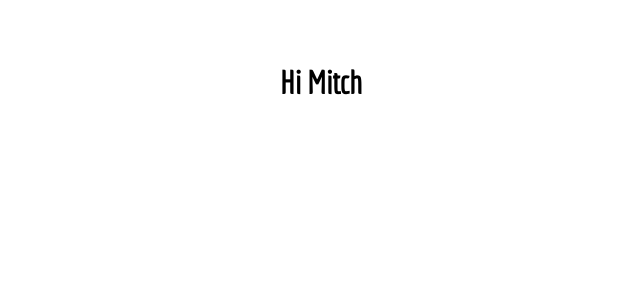
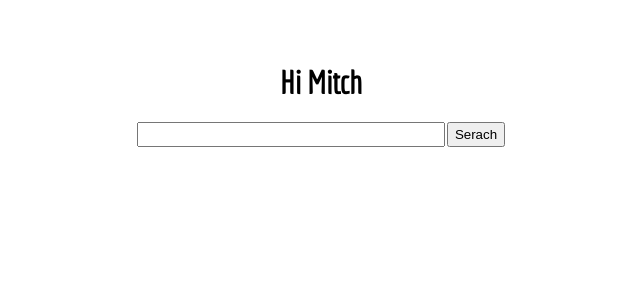
Before and after one commit to MitchStonehocker/hooks-100, a React (Create React App) app: page / in a window 1280 px wide. Shown: the top 300 px of the page, without its empty margins (319-959 px from the left). Built offline with nearby package versions, Linux system fonts and the light colour scheme.

Commit message:
useState

```diff
--- a/src/App.js
+++ b/src/App.js
@@ -1,9 +1,33 @@
-import React from 'react'
+import React, { useState } from 'react'
 
 export default function App () {
+  const [userQuery, setUserQuery] = useState('')
+
+  const updateUserQuery = event => {
+    setUserQuery(event.target.value)
+  }
+
+  const searchQuery = () => {
+    window.open(`https://google.com/search?q=${userQuery}`, '_blank')
+  }
+
+  const handleKeyPress = event => {
+    if (event.key === 'Enter') {
+      searchQuery()
+    }
+  }
+
   return (
     <div className='App'>
       <h1>Hi Mitch</h1>
+      <div className='form'>
+        <input
+          value={userQuery}
+          onChange={updateUserQuery}
+          onKeyPress={handleKeyPress}
+        />
+        <button onClick={searchQuery}>Serach</button>
+      </div>
     </div>
   )
 }
```
